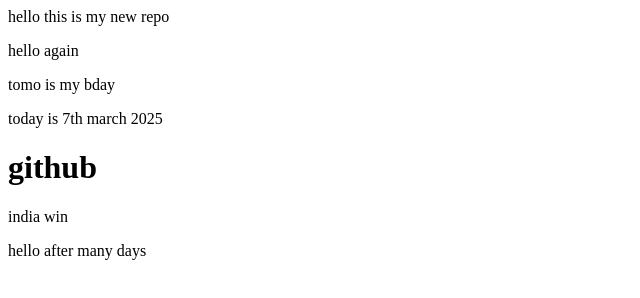
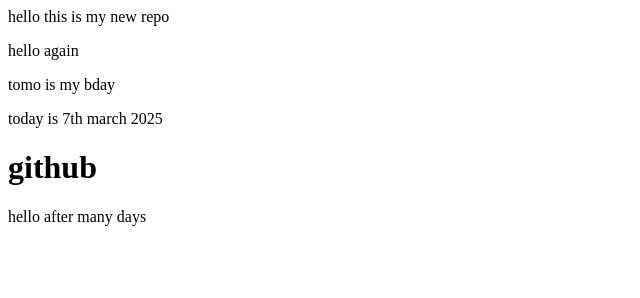
Before and after one commit to AnanyaGBharadwaj/practice1, a plain HTML site: page index.html in a window 1280 px wide. Shown: the whole page, without its empty margins (0-640 px from the left). Drawn offline with Linux system fonts and the light colour scheme.

Commit message:
Update index.html

```diff
--- a/index.html
+++ b/index.html
@@ -3,5 +3,4 @@
 <p>tomo is my bday</p>
 <p>today is 7th march 2025</p>
 <h1>github</h1>
-<a>india win</a>
 <P>hello after many days</P>
```
